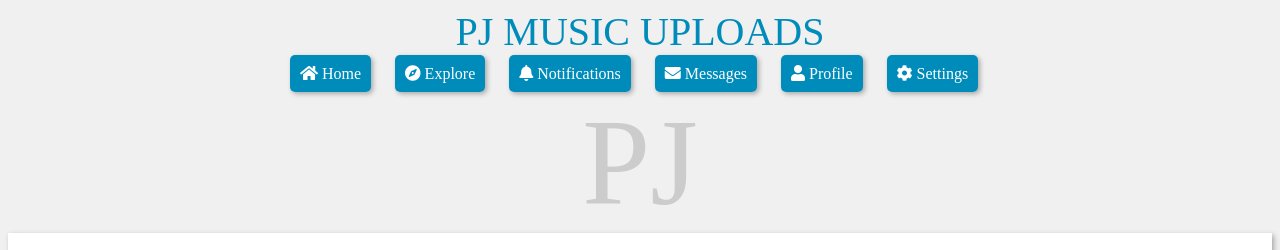
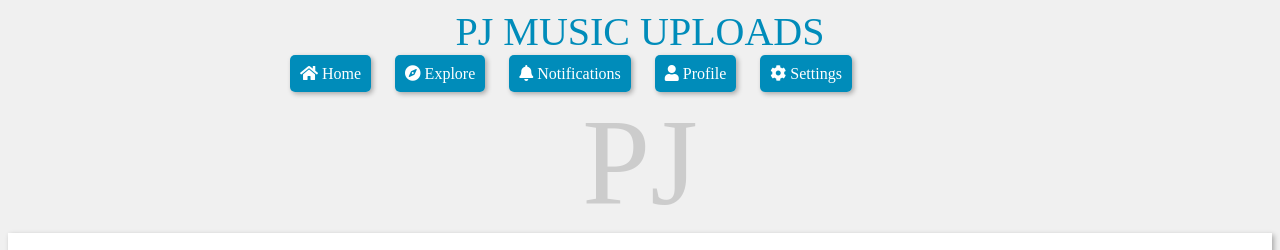
Before and after one commit to Philliphigo/Srs-project, a plain HTML site: page index.html in a window 1280 px wide. Shown: the top 250 px of the page. Drawn offline with Linux system fonts and the light colour scheme.

Commit message:
Update index.html

```diff
--- a/index.html
+++ b/index.html
@@ -137,7 +137,6 @@
           <li><a href="#"><i class="fas fa-home"></i> Home</a></li>
           <li><a href="#"><i class="fas fa-compass"></i> Explore</a></li>
           <li><a href="#"><i class="fas fa-bell"></i> Notifications</a></li>
-          <li><a href="#"><i class="fas fa-envelope"></i> Messages</a></li>
           <li><a href="#"><i class="fas fa-user"></i> Profile</a></li>
           <li><a href="#"><i class="fas fa-cog"></i> Settings</a></li>
         </ul>
```
